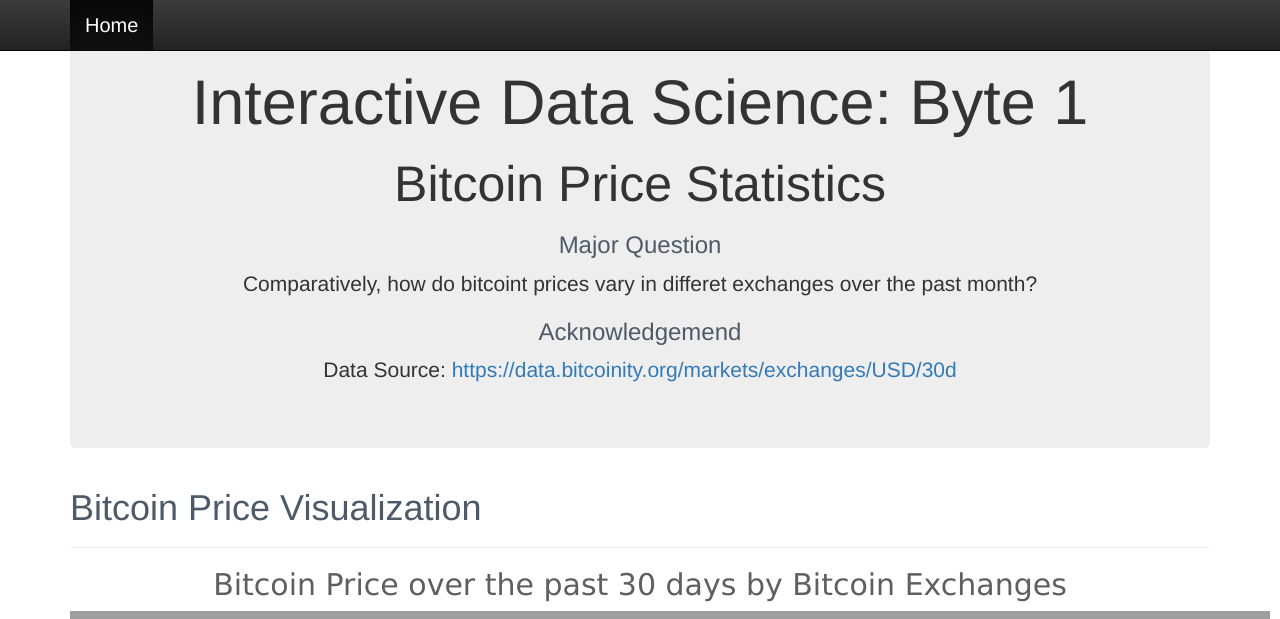
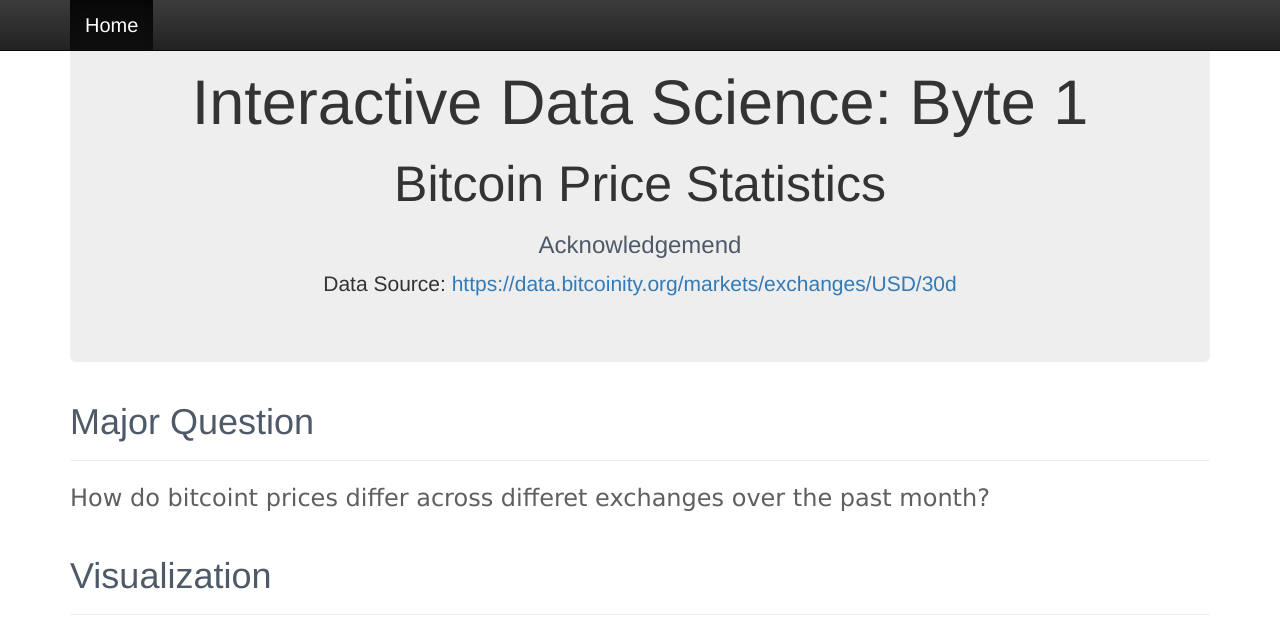
Before and after one commit to yutongl1/yl-byte1, a Flask app: page / in a window 1280 px wide. Shown: the top 619 px of the page. Run offline with Flask 2, Linux system fonts and the light colour scheme; some libraries are stand-ins or nearby versions; grey boxes are pictures that could not be loaded.

Commit message:
Final Version

```diff
--- a/templates/index.html
+++ b/templates/index.html
@@ -46,21 +46,27 @@
       <div class="jumbotron", style="text-align:center">
 	<h1> Interactive Data Science: Byte 1 </h1>
 	<h1 style="font-size:50px;">  Bitcoin Price Statistics  </h1>
-	<h3>  <font color = "#4e5a68"> Major Question </font> </h3>
-        <p> Comparatively, how do bitcoint prices vary in differet exchanges over the past month?</p>
      <h3> <font color = "#4e5a68"> Acknowledgemend </font> </h3>
      	<p> Data Source: <a href = "https://data.bitcoinity.org/markets/exchanges/USD/30d"> https://data.bitcoinity.org/markets/exchanges/USD/30d </a></p>
       </div>
 
+
     <div class="page-header">
-        <h1> <font color = "#4e5a68"> Bitcoin Price Visualization </font> </h1>
+        <h1> <font color = "#4e5a68"> Major Question </font> </h1>
+    </div>
+
+    <p> <font size = "5" face="verdana" color="#5f5f5f"> How do bitcoint prices differ across differet exchanges over the past month? </font> </p>
+
+
+    <div class="page-header">
+        <h1> <font color = "#4e5a68"> Visualization </font> </h1>
     </div>
 
     <div , style="text-align:center">
     <h2> <font face="verdana" color="#5f5f5f"> Bitcoin Price over the past 30 days by Bitcoin Exchanges </font> </h2>
 <iframe width="1200" height="500" scrolling="no" frameborder="no" src="https://fusiontables.google.com/embedviz?containerId=googft-gviz-canvas&amp;viz=GVIZ&amp;t=LINE_AGGREGATE&amp;isXyPlot=true&amp;bsize=0.0&amp;q=select+col0%2C+col1%2C+col2%2C+col3%2C+col4%2C+col5%2C+col9+from+1hi3RHlZbeJWpltT1rBKTT6z911U_geZH4XC80e1f&amp;qrs=+where+col0+%3E%3D+&amp;qre=+and+col0+%3C%3D+&amp;qe=+order+by+col0+asc&amp;uiversion=2&amp;rstart=2017%2F12%2F28+19%3A0%3A0&amp;rend=2018%2F1%2F27+17%3A16%3A6&amp;gco_forceIFrame=true&amp;gco_hasLabelsColumn=true&amp;width=1200&amp;height=500"></iframe>
 	</div>
-	<p><font size = "4" face="verdana" color="#5f5f5f"> The zoomable line chart shows the trend of Bitcoin Price by 6 different digital currency exchange, including "others".  The Y axis shows the price of 1 Bitcoin in USD (USD/BTC), while the X axis shows the date of the past 30 days (2017-12-28 to 2018-01-27).
+	<p><font size = "4" face="verdana" color="#5f5f5f"> The zoomable line chart shows the trend of Bitcoin Prices by 6 different digital currency exchange, including "others".  The Y axis shows the price of 1 Bitcoin in USD (USD/BTC), while the X axis shows the date of the past 30 days (2017-12-28 to 2018-01-27).
 	</font></p>
       </div> <!-- /page-header -->
     </div> <!-- /container -->
```
